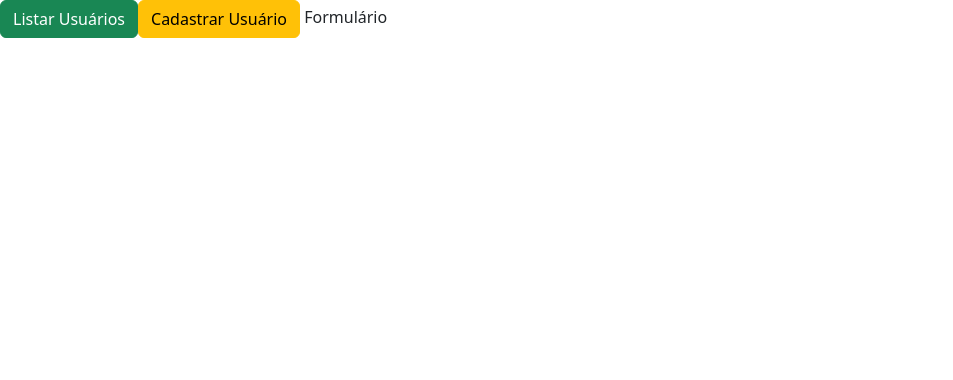
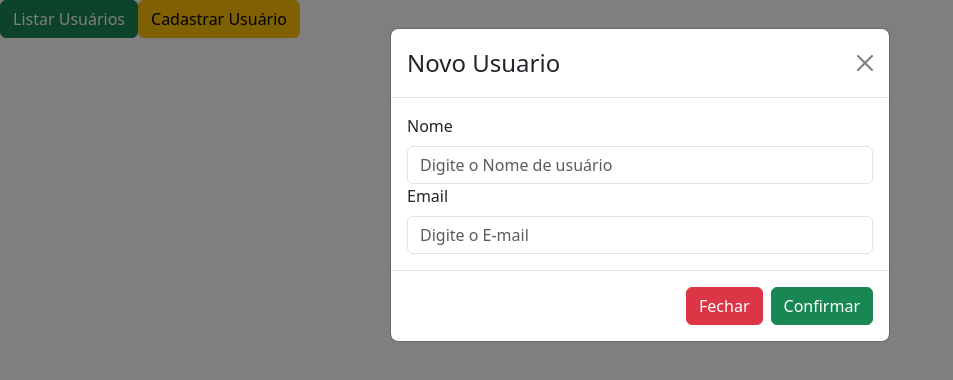
Before and after one commit to klnyagor/context-project, a React (Vite) app: page / in a window 1280 px wide. Both pictures are taken after a click on the button "Cadastrar Usuário". Shown: the top 380 px of the page, without its empty margins (0-953 px from the left). Built offline with nearby package versions, Linux system fonts and the light colour scheme; no server answers.

Commit message:
Modal de cadastro

```diff
--- a/src/contexts/UserContext.jsx
+++ b/src/contexts/UserContext.jsx
@@ -5,6 +5,12 @@ const UserContext = createContext();
 
 export const UserProvider = ({ children }) => {
   let [users, setUsers] = useState([]);
+
+  let [showModal, setShowModal] = useState(false);
+
+  const handleModal = () => {
+    setShowModal(!showModal);
+  };
 
   const listUsers = async () => {
     await api
@@ -18,7 +24,9 @@ export const UserProvider = ({ children }) => {
   };
 
   return (
-    <UserContext.Provider value={{ users, setUsers, listUsers }}>
+    <UserContext.Provider
+      value={{ users, setUsers, listUsers, showModal, handleModal }}
+    >
       {children}
     </UserContext.Provider>
   );
--- a/src/views/Main.jsx
+++ b/src/views/Main.jsx
@@ -2,9 +2,10 @@ import { Button, Collapse, Container } from 'react-bootstrap';
 import UserTable from './components/UserTable';
 import { useUser } from '../contexts/UserContext';
 import { useState } from 'react';
+import UserForm from './components/UserForm';
 
 const Main = () => {
-  let { listUsers } = useUser();
+  let { listUsers, handleModal } = useUser();
   let [open, setOpen] = useState(false);
 
   const handleListUser = () => {
@@ -19,6 +20,7 @@ const Main = () => {
     listUsers();
     setOpen(!open);
   };
+
   return (
     <>
       {/* <Button variant="primary" onClick={handleClickShow}>
@@ -36,12 +38,13 @@ const Main = () => {
       <Button
         variant="warning"
         onClick={() => {
+          handleModal();
           console.log('clicou cadastrar');
         }}
       >
         Cadastrar Usuário
       </Button>
-      <> Formulário </>
+      <UserForm />
 
       <Collapse in={open}>
         <Container id="listar-usuarios" className="mt-3">
--- /dev/null
+++ b/src/views/components/UserForm.jsx
@@ -0,0 +1,48 @@
+import { useUser } from '../../contexts/UserContext';
+import { Button, Form, Modal } from 'react-bootstrap';
+
+const UserForm = () => {
+  let { showModal, handleModal } = useUser();
+
+  return (
+    <>
+      <Modal show={showModal} onHide={handleModal}>
+        <Modal.Header closeButton>
+          <Modal.Title>Novo Usuario</Modal.Title>
+        </Modal.Header>
+        <Form>
+          <Modal.Body>
+            <Form.Group>
+              <Form.Label>Nome</Form.Label>
+              <Form.Control
+                type="text"
+                placeholder="Digite o Nome de usuário"
+                name="nome"
+                onChange={() => {}}
+              />
+            </Form.Group>
+            <Form.Group>
+              <Form.Label>Email</Form.Label>
+              <Form.Control
+                type="email"
+                placeholder="Digite o E-mail"
+                name="email"
+                onChange={() => {}}
+              />
+            </Form.Group>
+          </Modal.Body>
+          <Modal.Footer>
+            <Button variant="danger" onClick={handleModal}>
+              Fechar
+            </Button>
+            <Button variant="success" type="submit">
+              Confirmar
+            </Button>
+          </Modal.Footer>
+        </Form>
+      </Modal>
+    </>
+  );
+};
+
+export default UserForm;
```
